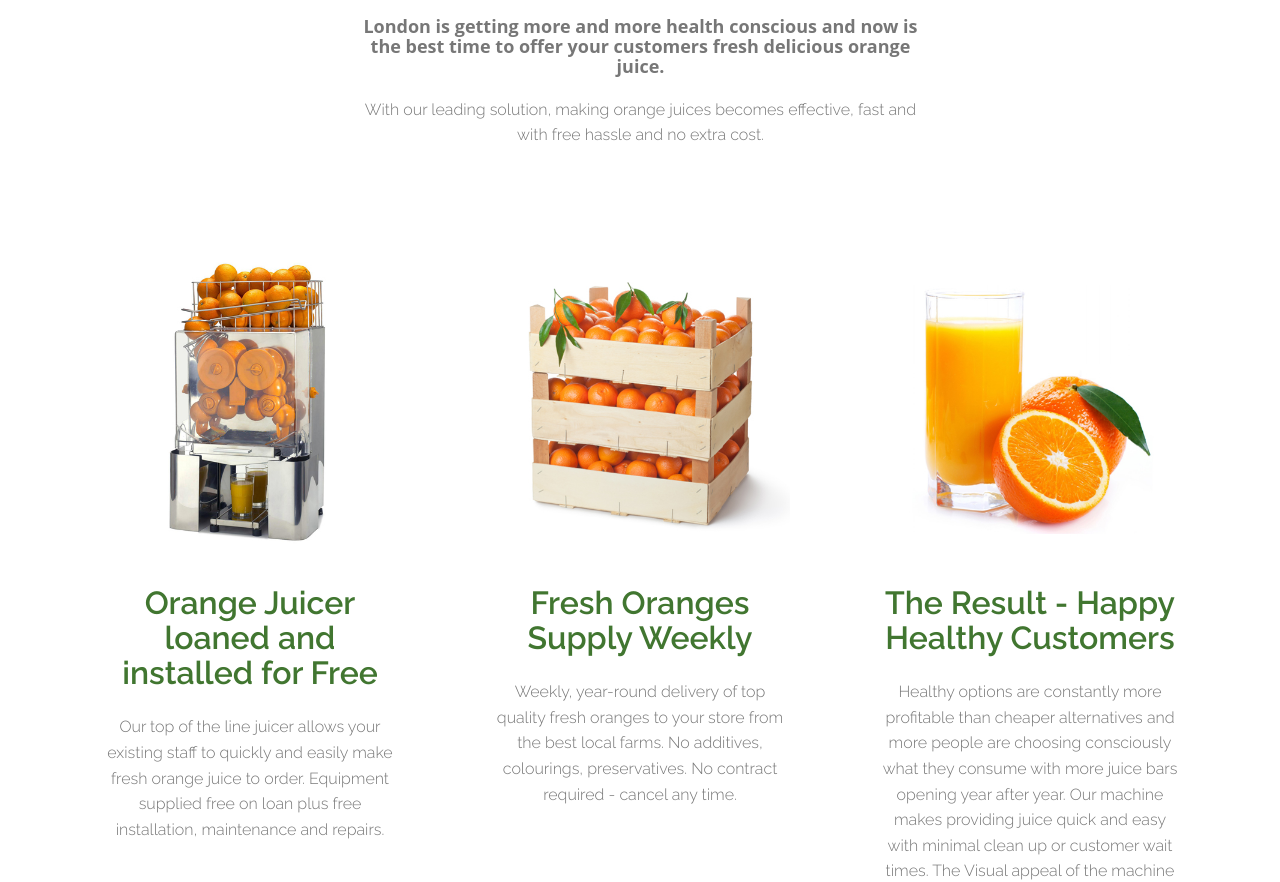
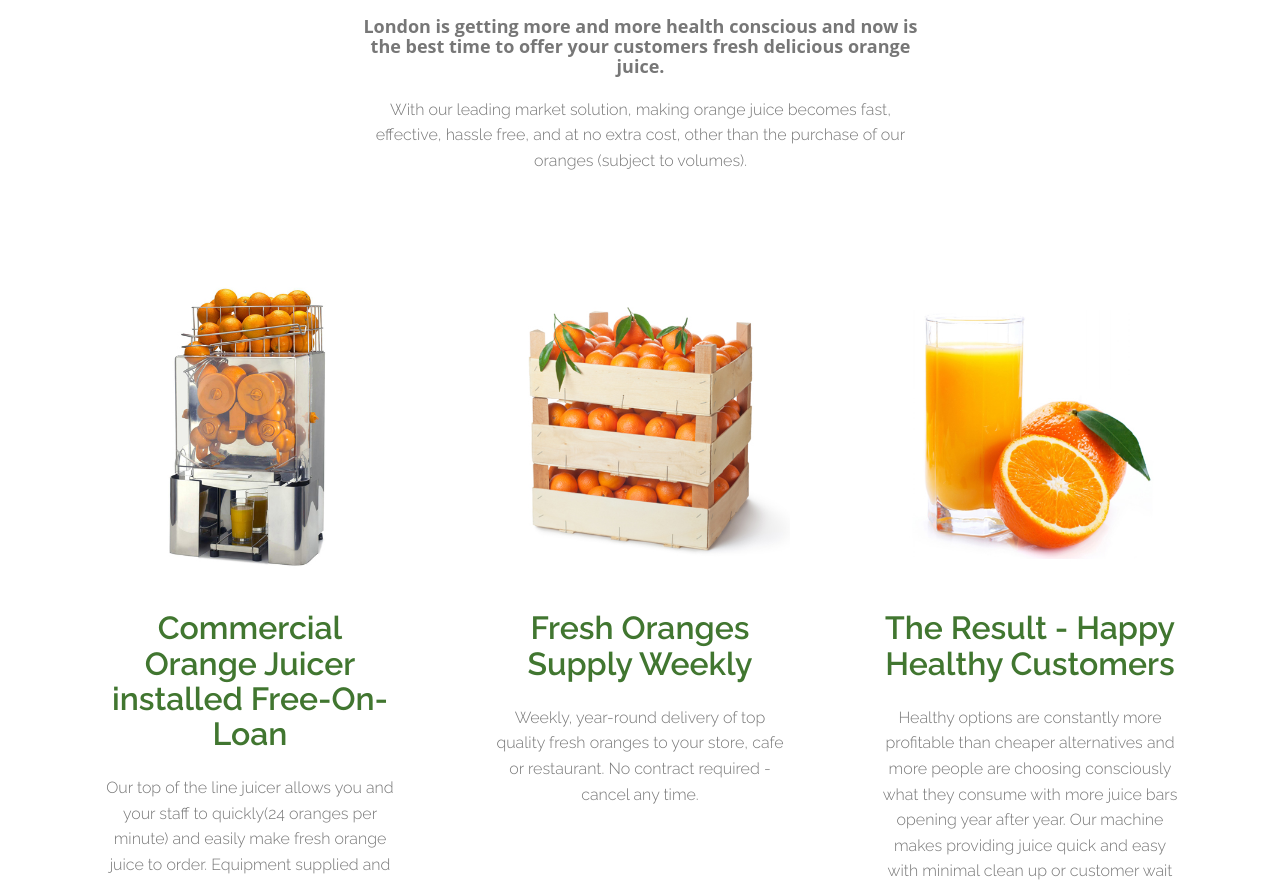
Before and after one commit to ojmachines/ojmachines.github.io, a plain HTML site: page index.html in a window 1280 px wide. Shown: the part 683-1565 px from the top of the page. Drawn offline with Linux system fonts and the light colour scheme; some packages are replaced by stand-ins of ours.

Commit message:
changes requested

```diff
--- a/index.html
+++ b/index.html
@@ -139,7 +139,7 @@
 
 							<h2 class="section-heading animated">The Deal & Benefits</h2>
 							<h4>London is getting more and more health conscious and now is the best time to offer your customers fresh delicious orange juice.</h4>
-							<p>With our leading solution, making orange juices becomes effective, fast and with free hassle and no extra cost.</p>
+							<p>With our leading market solution, making orange juice becomes fast, effective, hassle free, and at no extra cost, other than the purchase of our oranges (subject to volumes).</p>
 
 						</div>
 						</div>
@@ -150,8 +150,8 @@
 					<div class="align-center">
 						<div class="service-col">
 							<img src="img/solution1.jpg" width='300px'>
-							<h2><a href="#">Orange Juicer loaned and installed for Free</a></h2>
-							<p>Our top of the line juicer allows your existing staff to quickly and easily make fresh orange juice to order. Equipment supplied free on loan plus free installation, maintenance and repairs.</p>
+							<h2><a href="#">Commercial Orange Juicer installed Free-On-Loan</a></h2>
+							<p>Our top of the line juicer allows you and your staff to quickly(24 oranges per minute) and easily make fresh orange juice to order. Equipment supplied and installed free on loan. All maintenance is also covered within the cost of the oranges, which must be purchased from ourselves.</p>
 						</div>
 					</div>
 				</div>
@@ -161,7 +161,8 @@
 							<div class="service-col">
 								<img src="img/solution2.jpg" width='300px'>
 								<h2><a href="#">Fresh Oranges Supply Weekly</a></h2>
-								<p>Weekly, year-round delivery of top quality fresh oranges to your store from the best local farms. No additives, colourings, preservatives. No contract required - cancel any time.</p>
+								<p>Weekly, year-round delivery of top quality fresh oranges to your store, cafe or restaurant. No contract required - cancel any time.</p>
+
 							</div>
 					</div>
 				</div>
```
